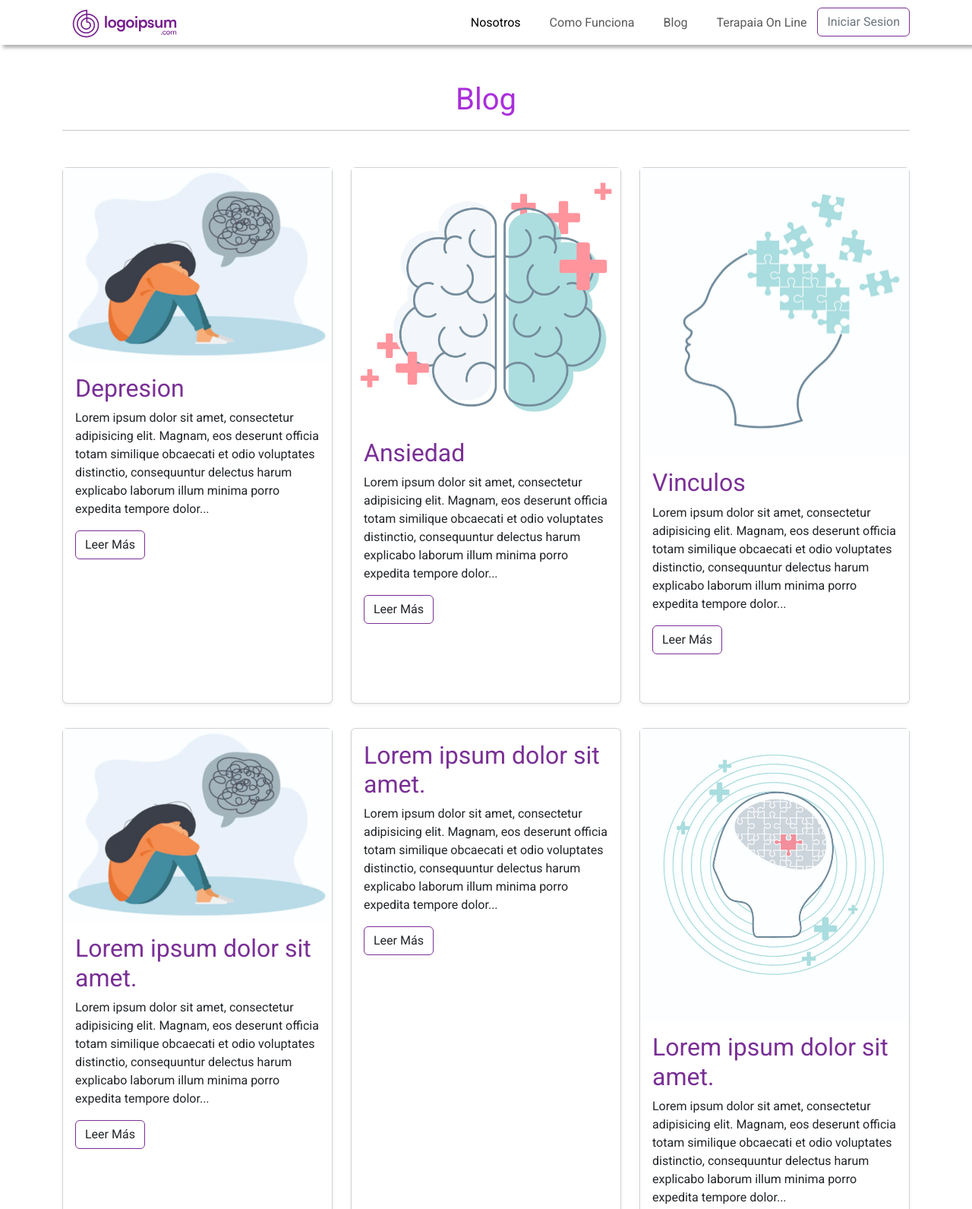
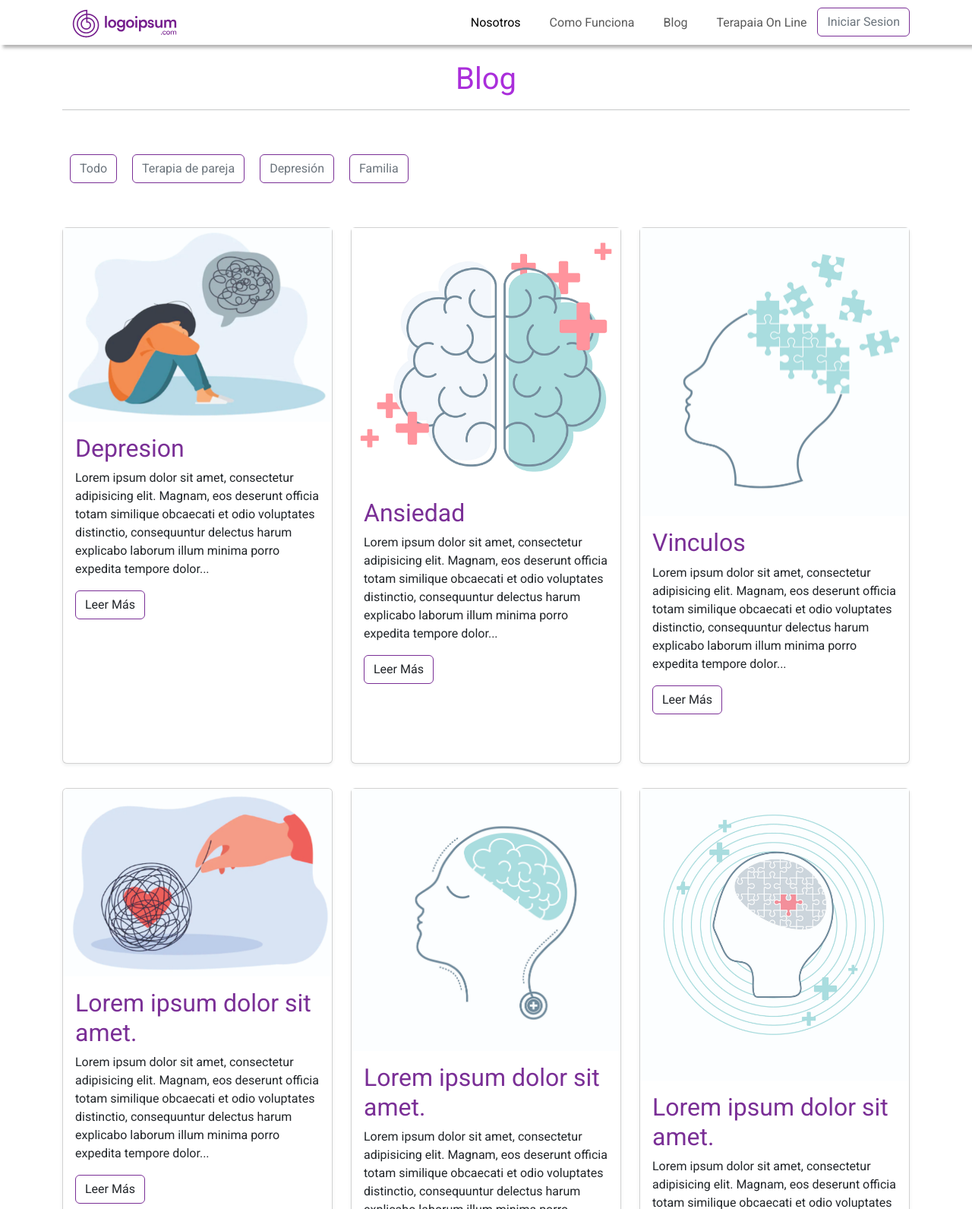
Before and after one commit to ConsuMG/PF-GonzalezConsuelo, a plain HTML site: page Pages/Blog.html in a window 1280 px wide. Shown: the top 1591 px of the page at 76% size. Drawn offline with Linux system fonts and the light colour scheme; files whose address does not match are found by name.

Commit message:
cambios en la navbar y pagina Blog

```diff
--- a/CSS/Style.css
+++ b/CSS/Style.css
@@ -1,4 +1,5 @@
 #navbar_terapia {
+  background-color: white;
   box-shadow: 4px 4px 4px rgba(70, 69, 69, 0.4);
 }
 
@@ -26,7 +27,6 @@
 
 body {
   font-family: "Roboto", sans-serif;
-  overflow-x: hidden;
 }
 
 h1 {
@@ -37,6 +37,12 @@ h1 {
 
 h2 {
   color: #7a2f96;
+}
+
+.img-fluid {
+  width: 100%;
+
+  object-fit: cover;
 }
 
 .img__servicios {
@@ -50,6 +56,7 @@ h2 {
 
 .card-img-top {
   max-width: 100%;
+  object-fit: cover;
 }
 
 .btn-primary {
@@ -113,3 +120,7 @@ footer {
 #cardBlog {
   margin-bottom: 2rem;
 }
+
+#inicioBlog {
+  margin-top: 5rem;
+}
--- a/Pages/Blog.html
+++ b/Pages/Blog.html
@@ -31,7 +31,7 @@
       <div>
         <!-- inicio nav -->
         <nav
-          class="navbar navbar-expand-sm navbar-light navbar-nav-scroll"
+          class="navbar fixed-top navbar-expand-sm navbar-light navbar-nav-scroll"
           style="background-color: s#e3f2fd"
           id="navbar_terapia"
         >
@@ -99,14 +99,53 @@
 
     <!-- Inicio Blog-->
     <div class="container">
-      <div class="text-center my-5">
+      <div class="text-center px my-10" id="inicioBlog">
         <h1>Blog</h1>
         <hr />
       </div>
+      <!-- Incio botonera -->
+      <div
+        class="d-flex align-items-center flex-column flex-lg-row my-5"
+        id="botonera"
+      >
+        <button
+          style="margin: 10px"
+          type="button"
+          class="btn btn-outline-secondary"
+        >
+          Todo
+        </button>
+        <button
+          style="margin: 10px"
+          type="button"
+          class="btn btn-outline-secondary"
+        >
+          Terapia de pareja
+        </button>
+
+        <button
+          style="margin: 10px"
+          type="button"
+          class="btn btn-outline-secondary"
+        >
+          Depresión
+        </button>
+
+        <button
+          style="margin: 10px"
+          type="button"
+          class="btn btn-outline-secondary"
+        >
+          Familia
+        </button>
+      </div>
+
+      <!-- fin botonera-->
+
       <div class="row">
         <div class="col-sm-12 col-md-6 col-lg-4" id="cardBlog">
           <div class="card mb-5 shadow-sm">
-            <img src="../IMG/img_4.jpg" alt="" class="img-fluid" />
+            <img src="../IMG/img_4.jpg" alt="" class="img-fluid imgBlog" />
             <div class="card-body">
               <div class="card-title">
                 <h2>Depresion</h2>
@@ -125,7 +164,7 @@
         </div>
         <div class="col-sm-12 col-md-6 col-lg-4" id="cardBlog">
           <div class="card mb-5 shadow-sm">
-            <img src="../IMG/img_5.png" alt="" class="img-fluid" />
+            <img src="../IMG/img_5.png" alt="" class="img-fluid imgBlog" />
             <div class="card-body">
               <div class="card-title">
                 <h2>Ansiedad</h2>
@@ -144,7 +183,7 @@
         </div>
         <div class="col-sm-12 col-md-6 col-lg-4" id="cardBlog">
           <div class="card mb-5 shadow-sm">
-            <img src="../IMG/img_7.jpg" alt="" class="img-fluid" />
+            <img src="../IMG/img_7.jpg" alt="" class="img-fluid imgBlog" />
             <div class="card-body">
               <div class="card-title">
                 <h2>Vinculos</h2>
@@ -163,7 +202,7 @@
         </div>
         <div class="col-sm-12 col-md-6 col-lg-4" id="cardBlog">
           <div class="card mb-5 shadow-sm">
-            <img src="../IMG/img_4.jpg" alt="" class="img-fluid" />
+            <img src="../IMG/Img_1.jpg" alt="" class="card-img-top" />
             <div class="card-body">
               <div class="card-title">
                 <h2>Lorem ipsum dolor sit amet.</h2>
@@ -182,7 +221,7 @@
         </div>
         <div class="col-sm-12 col-md-6 col-lg-4" id="cardBlog">
           <div class="card mb-5 shadow-sm">
-            <img src="../imgs/blog/img5.jpg" alt="" class="img-fluid" />
+            <img src="../IMG/img_6.jpg" alt="" class="img-fluid" />
             <div class="card-body">
               <div class="card-title">
                 <h2>Lorem ipsum dolor sit amet.</h2>
@@ -221,6 +260,15 @@
       </div>
     </div>
     <!-- Fin blog -->
+    <div>
+      <button
+        style="margin: 10px"
+        type="button"
+        class="btn btn-outline-secondary"
+      >
+        Ver Profesionales
+      </button>
+    </div>
 
     <!-- Inicio Footer -->
 
```
